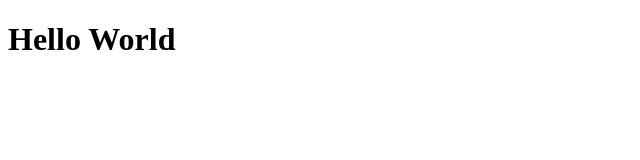
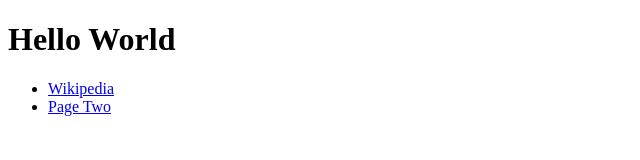
Before and after one commit to marisakirwan/marisakirwan.github.io, a plain HTML site: page index.html in a window 1280 px wide. Shown: the whole page, without its empty margins (0-640 px from the left). Drawn offline with Linux system fonts and the light colour scheme.

Commit message:
Hw 1/25/16

```diff
--- a/index.html
+++ b/index.html
@@ -8,5 +8,11 @@
 
 <h1>Hello World</h1>
 
+<ul>
+  <li><a href="https://www.wikipedia.org/">Wikipedia</a> </li>
+
+  <li><a href="second.html"> Page Two</a>  </li>
+</ul>
+
 </body>
 </html>
```
Also changed, not shown: 1 other file.
